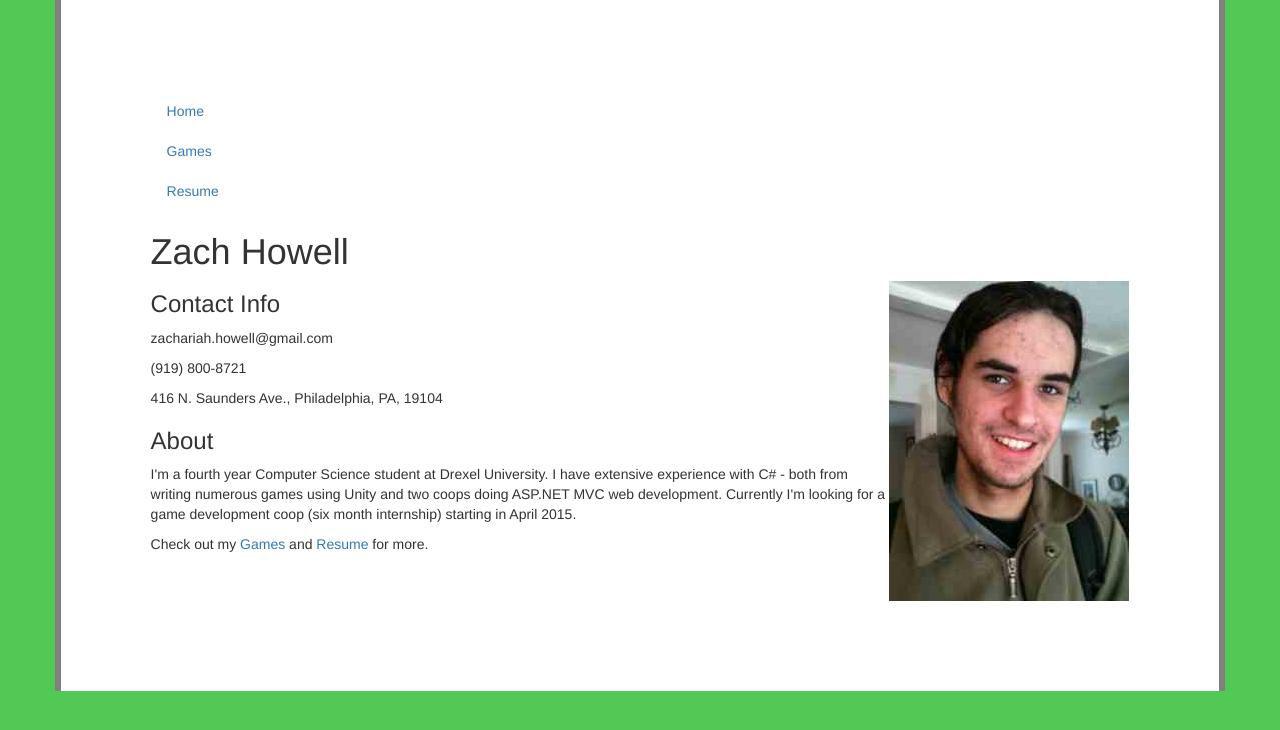
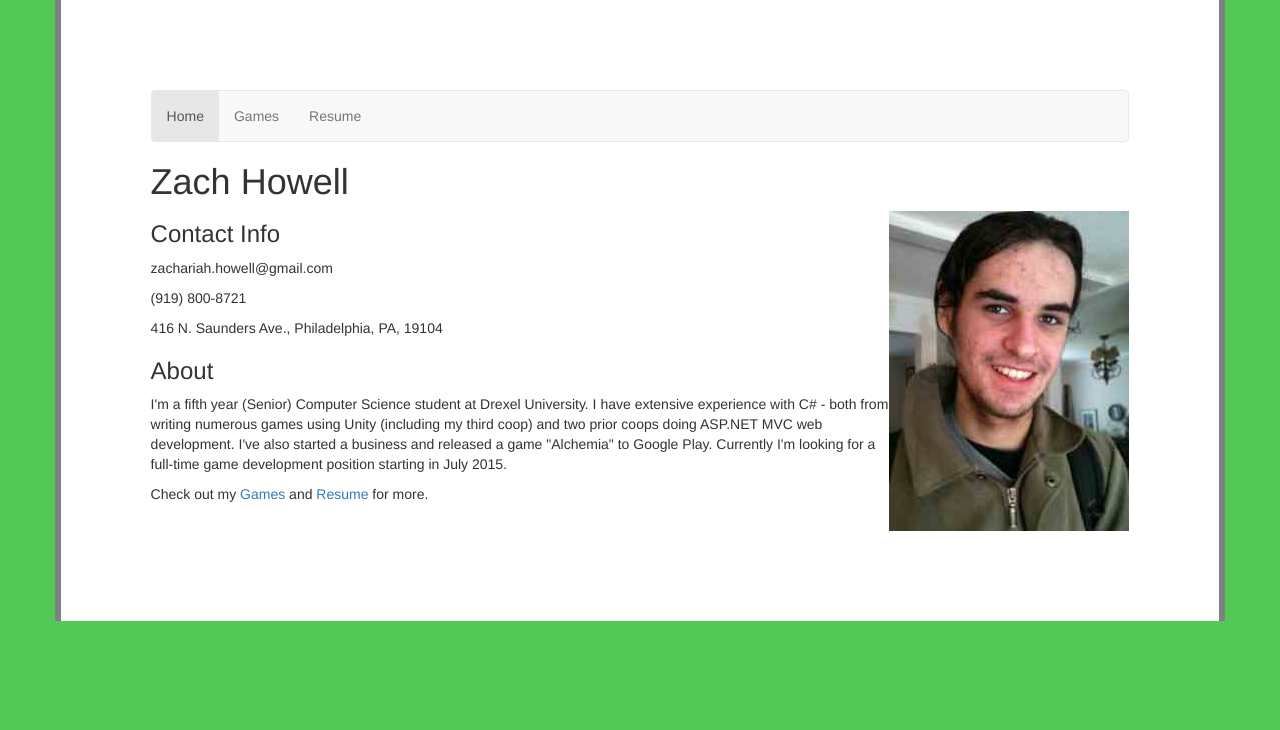
Before and after one commit to hubatish/zach-website, a plain HTML site: page to-deploy/index.html in a window 1280 px wide. Drawn offline with Linux system fonts and the light colour scheme.

Commit message:
Updated to bootstrap3 and simple text/resume changes

```diff
--- a/to-deploy/index.html
+++ b/to-deploy/index.html
@@ -18,14 +18,12 @@
     </head>
     <body>
         <div class="container">
-            <div class="navbar">
-                <div class="navbar-inner">
-                    <ul class="nav">
+            <div class="navbar navbar-default">
+                    <ul class="nav navbar-nav">
                         <li id="index"><a href="/">Home</a></li>
                         <li id="games"><a href="/games.html">Games</a></li>
-                        <li id="resume"><a href="/resume.html">Resume</a></li>
+                        <li id="resume"><a href="/static/HowellResume.pdf">Resume</a></li>
                     </ul>
-                </div>
             </div>
 
 
@@ -36,7 +34,7 @@
         <p>(919) 800-8721</p>
         <p>416 N. Saunders Ave., Philadelphia, PA, 19104 </p>
     <h3>About</h3>
-        <p>I'm a fourth year Computer Science student at Drexel University.  I have extensive experience with C# - both from writing numerous games using Unity and two coops doing ASP.NET MVC web development. Currently I'm looking for a game development coop (six month internship) starting in April 2015.  </p>
+        <p>I'm a fifth year (Senior) Computer Science student at Drexel University.  I have extensive experience with C# - both from writing numerous games using Unity (including my third coop) and two prior coops doing ASP.NET MVC web development. I've also started a business and released a game "Alchemia" to Google Play. Currently I'm looking for a full-time game development position starting in July 2015.  </p>
         <p>Check out my <a href="./games.html">Games</a> and <a href="./resume.html">Resume</a> for more.  </p>
 
         </div>
```
Also changed, not shown: templates/base.html (+3 -5 lines), templates/index.html (+1 -1 lines), to-deploy/games.html (+3 -5 lines), to-deploy/resume.html (+3 -5 lines), to-deploy/singlePage.html (+4 -0 lines), 2 other files.
